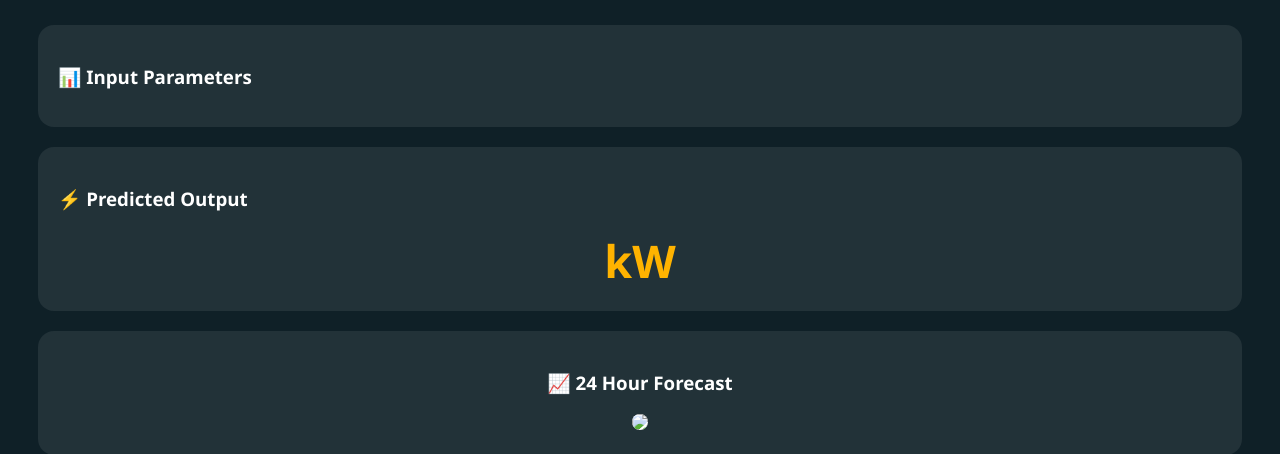
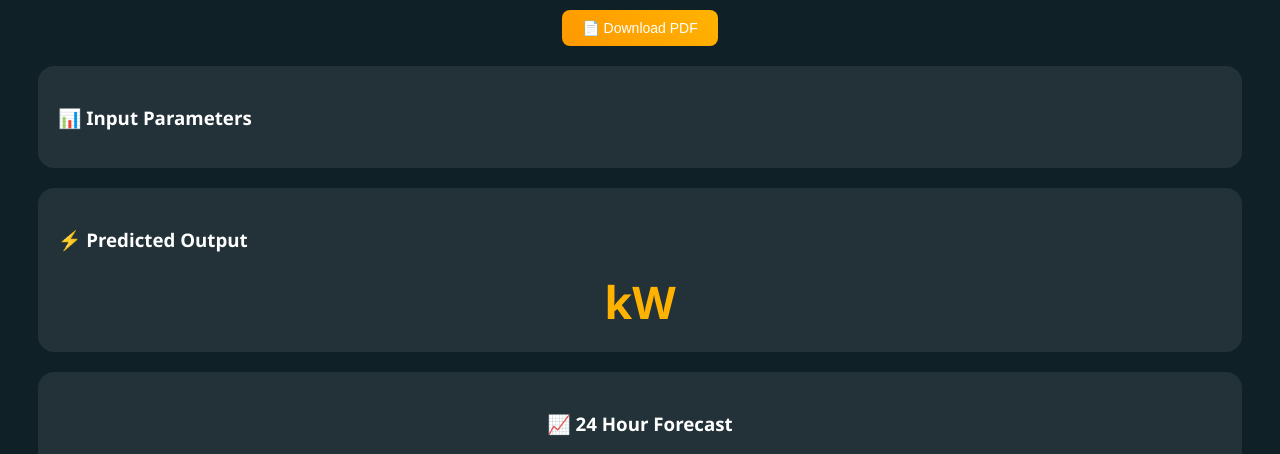
Before and after one commit to janvibabuta-pixel/SolarPulse-AI, a Flask app: template templates/pdf_template.html in a window 1280 px wide. Shown: the part 76-530 px from the top of the page. Run offline with Flask 3, Linux system fonts and the light colour scheme; the template is opened without the code that fills it, so the values that code supplies are empty; parts of the project's set-up code (start-up, migrations or seed data) failed here and were passed over.

Commit message:
Update pdf_template.html

```diff
--- a/templates/pdf_template.html
+++ b/templates/pdf_template.html
@@ -14,7 +14,27 @@ body{
 .header{
     text-align:center;
     font-size:28px;
-    margin-bottom:25px;
+    margin-bottom:10px;
+}
+
+/* BUTTON */
+.download-btn{
+    text-align:center;
+    margin-bottom:20px;
+}
+
+.download-btn button{
+    padding:10px 20px;
+    border:none;
+    border-radius:8px;
+    background:linear-gradient(45deg,#ff9800,#ffb300);
+    color:white;
+    cursor:pointer;
+    font-size:14px;
+}
+
+.download-btn button:hover{
+    box-shadow:0 0 10px #ffb300;
 }
 
 /* SECTION */
@@ -81,12 +101,28 @@ body{
     opacity:0.7;
 }
 
+/* PRINT FIX */
+@media print {
+    body{
+        background:white;
+        color:black;
+    }
+    .download-btn{
+        display:none;
+    }
+}
+
 </style>
 </head>
 
 <body>
 
 <div class="header">☀ SolarPulse AI Report</div>
+
+<!-- DOWNLOAD BUTTON -->
+<div class="download-btn">
+    <button onclick="window.print()">📄 Download PDF</button>
+</div>
 
 <!-- INPUTS -->
 <div class="section">
```
